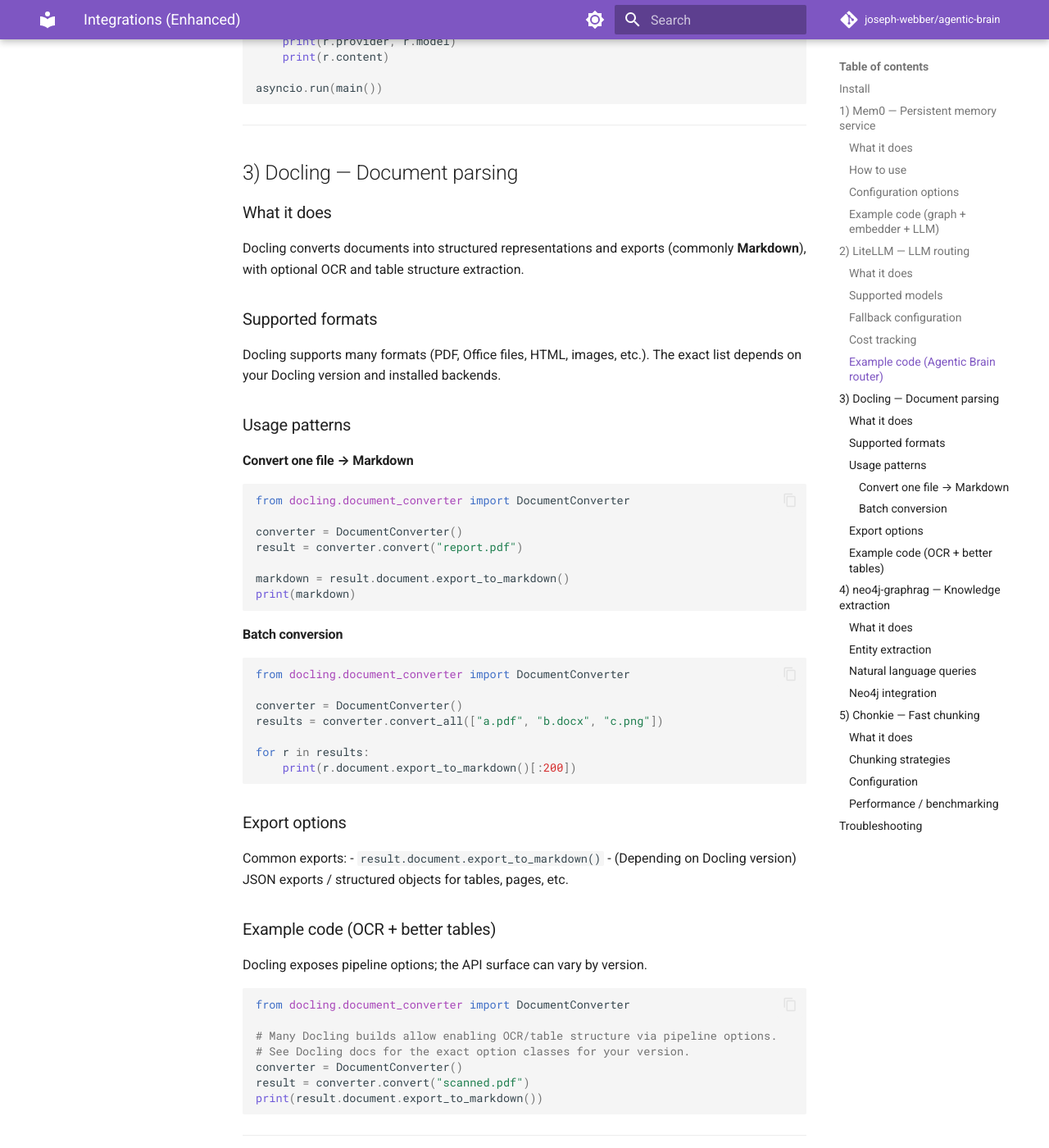
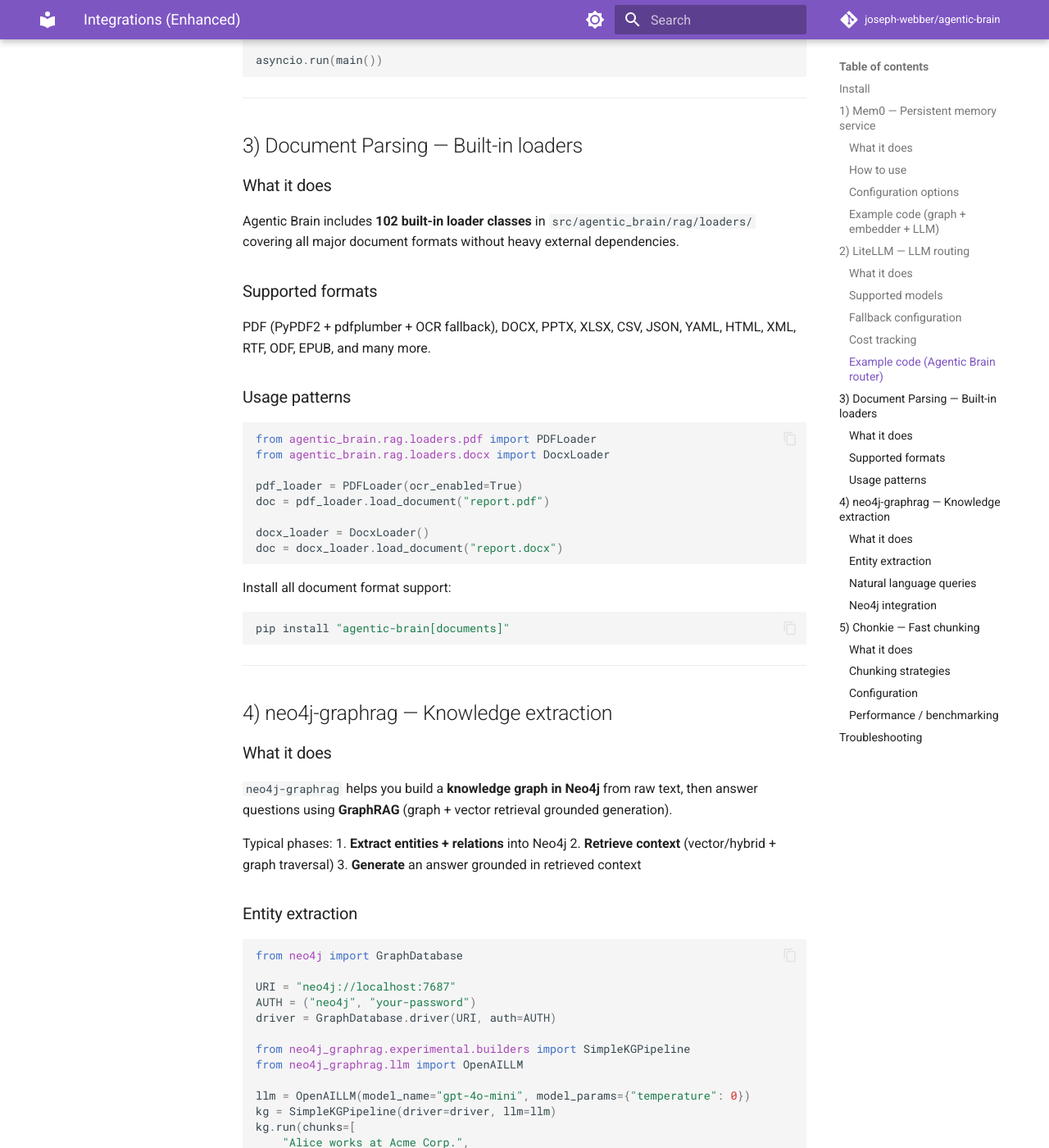
Before and after one commit to joseph-webber/agentic-brain, an MkDocs documentation site: the page built from docs/INTEGRATIONS.md, in a window 1280 px wide and 1400 px high, scrolled down 4066 px. Shown: the whole window at 82% size. Built offline with MkDocs 1.6.1 and Material for MkDocs 9.7.7, drawn with Linux system fonts in a browser that asks for light colours; comment, search, counter and statistics services are not loaded; some of the changed text lies outside the part shown.

Commit message:
🔧 Remove docling dependency - use 102 built-in loaders instead
Docling (IBM) was declared in pyproject.toml but never imported anywhere.
It pulls in torch, transformers, and many heavy dependencies for document
parsing that our 102 existing loader classes already handle:
- PDF: PyPDF2 + pdfplumber + OCR fallback
- DOCX: python-docx with table extraction
- PPTX, XLSX, CSV, JSON, YAML, HTML, XML, RTF, ODF, EPUB, etc.

Changes:
- Remove docling from enhanced extras bundle
- Remove standalone docling optional extra
- Redirect doc-parsing extra to documents extra (our actual parsers)
- Update INTEGRATIONS.md to document built-in loaders

````diff
--- a/docs/INTEGRATIONS.md
+++ b/docs/INTEGRATIONS.md
@@ -4,7 +4,6 @@
 
 - **Mem0** (`mem0ai`) — persistent memory service
 - **LiteLLM** (`litellm`) — unified LLM routing + fallbacks + cost tracking
-- **Docling** (`docling`) — document parsing / conversion
 - **neo4j-graphrag** (`neo4j-graphrag`) — knowledge extraction + GraphRAG workflows
 - **Chonkie** (`chonkie`) — fast chunking for RAG preprocessing
 
@@ -29,7 +28,7 @@
 ```bash
 pip install "agentic-brain[memory]"       # Mem0
 pip install "agentic-brain[llm-routing]"  # LiteLLM
-pip install "agentic-brain[docling]"      # Docling
+pip install "agentic-brain[documents]"    # PDF, DOCX, PPTX, XLSX, etc.
 pip install "agentic-brain[graphrag]"     # neo4j-graphrag
 pip install "agentic-brain[chonkie]"      # Chonkie
 ```
@@ -194,56 +193,31 @@
 
 ---
 
-## 3) Docling — Document parsing
+## 3) Document Parsing — Built-in loaders
 
 ### What it does
-Docling converts documents into structured representations and exports (commonly **Markdown**), with optional OCR and table structure extraction.
+Agentic Brain includes **102 built-in loader classes** in `src/agentic_brain/rag/loaders/` covering all major document formats without heavy external dependencies.
 
 ### Supported formats
-Docling supports many formats (PDF, Office files, HTML, images, etc.). The exact list depends on your Docling version and installed backends.
+PDF (PyPDF2 + pdfplumber + OCR fallback), DOCX, PPTX, XLSX, CSV, JSON, YAML, HTML, XML, RTF, ODF, EPUB, and many more.
 
 ### Usage patterns
 
-#### Convert one file → Markdown
+```python
+from agentic_brain.rag.loaders.pdf import PDFLoader
+from agentic_brain.rag.loaders.docx import DocxLoader
 
-```python
-from docling.document_converter import DocumentConverter
+pdf_loader = PDFLoader(ocr_enabled=True)
+doc = pdf_loader.load_document("report.pdf")
 
-converter = DocumentConverter()
-result = converter.convert("report.pdf")
-
-markdown = result.document.export_to_markdown()
-print(markdown)
+docx_loader = DocxLoader()
+doc = docx_loader.load_document("report.docx")
 ```
 
-#### Batch conversion
+Install all document format support:
 
-```python
-from docling.document_converter import DocumentConverter
-
-converter = DocumentConverter()
-results = converter.convert_all(["a.pdf", "b.docx", "c.png"])
-
-for r in results:
-    print(r.document.export_to_markdown()[:200])
-```
-
-### Export options
-Common exports:
-- `result.document.export_to_markdown()`
-- (Depending on Docling version) JSON exports / structured objects for tables, pages, etc.
-
-### Example code (OCR + better tables)
-Docling exposes pipeline options; the API surface can vary by version.
-
-```python
-from docling.document_converter import DocumentConverter
-
-# Many Docling builds allow enabling OCR/table structure via pipeline options.
-# See Docling docs for the exact option classes for your version.
-converter = DocumentConverter()
-result = converter.convert("scanned.pdf")
-print(result.document.export_to_markdown())
+```bash
+pip install "agentic-brain[documents]"
 ```
 
 ---
````
Also changed, not shown: pyproject.toml (+2 -5 lines).
